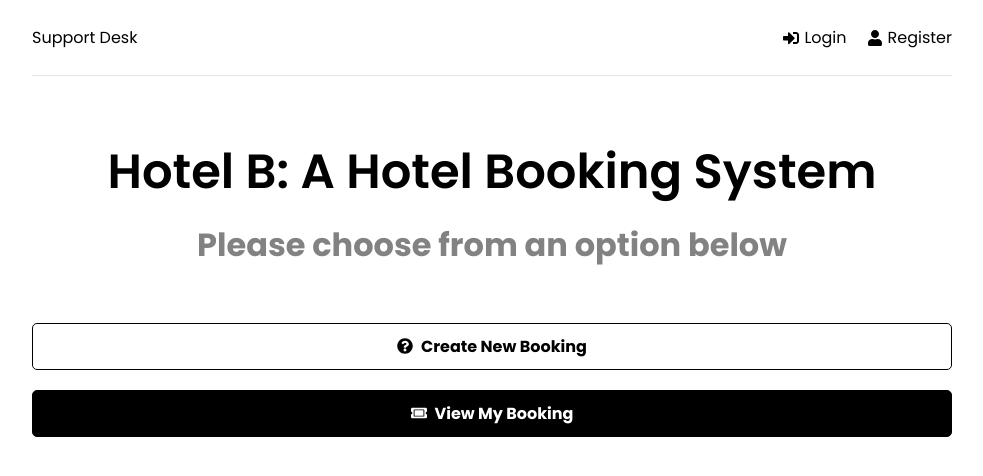
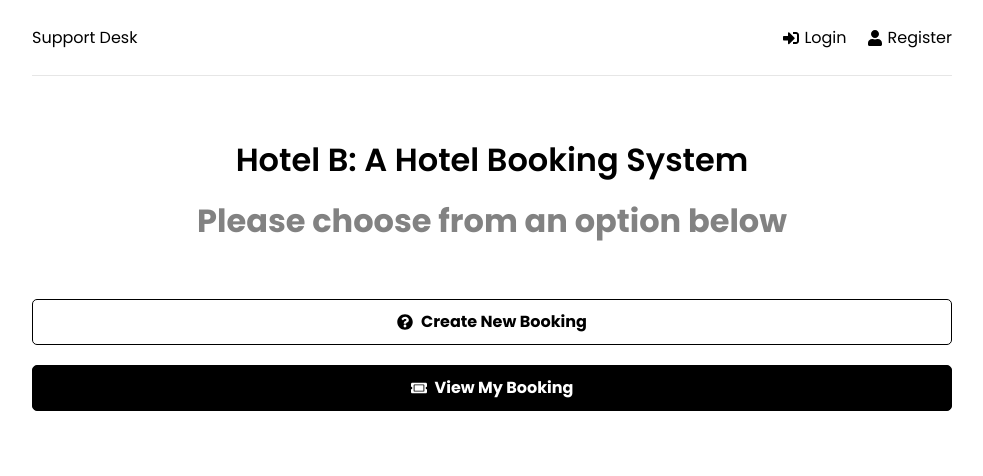
Before and after one commit to bankith/CodeAndCanvasHotelBooking, a React (Vite) app in the folder hotelBookingFrontend/: page / in a window 1280 px wide. Shown: the top 476 px of the page, without its empty margins (148-1131 px from the left). Built offline with nearby package versions, Linux system fonts and the light colour scheme.

Commit message:
add: tailwindcss

```diff
--- a/hotelBookingFrontend/package.json
+++ b/hotelBookingFrontend/package.json
@@ -11,13 +11,15 @@
   },
   "dependencies": {
     "@reduxjs/toolkit": "^2.6.1",
+    "@tailwindcss/vite": "^4.1.4",
     "axios": "^1.8.4",
     "react": "^19.0.0",
     "react-dom": "^19.0.0",
     "react-icons": "^5.5.0",
     "react-redux": "^9.2.0",
     "react-router-dom": "^7.4.0",
-    "react-toastify": "^11.0.5"
+    "react-toastify": "^11.0.5",
+    "tailwindcss": "^4.1.4"
   },
   "devDependencies": {
     "@eslint/js": "^9.21.0",
--- a/hotelBookingFrontend/src/index.css
+++ b/hotelBookingFrontend/src/index.css
@@ -1,4 +1,5 @@
 @import url('https://fonts.googleapis.com/css2?family=Poppins:wght@300;400;600;700&display=swap');
+@import "tailwindcss";
 
 * {
     margin: 0;
--- a/hotelBookingFrontend/vite.config.js
+++ b/hotelBookingFrontend/vite.config.js
@@ -1,9 +1,10 @@
 import { defineConfig } from 'vite'
 import react from '@vitejs/plugin-react'
+import tailwindcss from '@tailwindcss/vite'
 
 // https://vite.dev/config/
 export default defineConfig({
-  plugins: [react()],
+  plugins: [react(),tailwindcss()],
   server: {
     port: 3000,
   },
```
Also changed, not shown: 1 other file (tests, documents, lock files or other folders).
